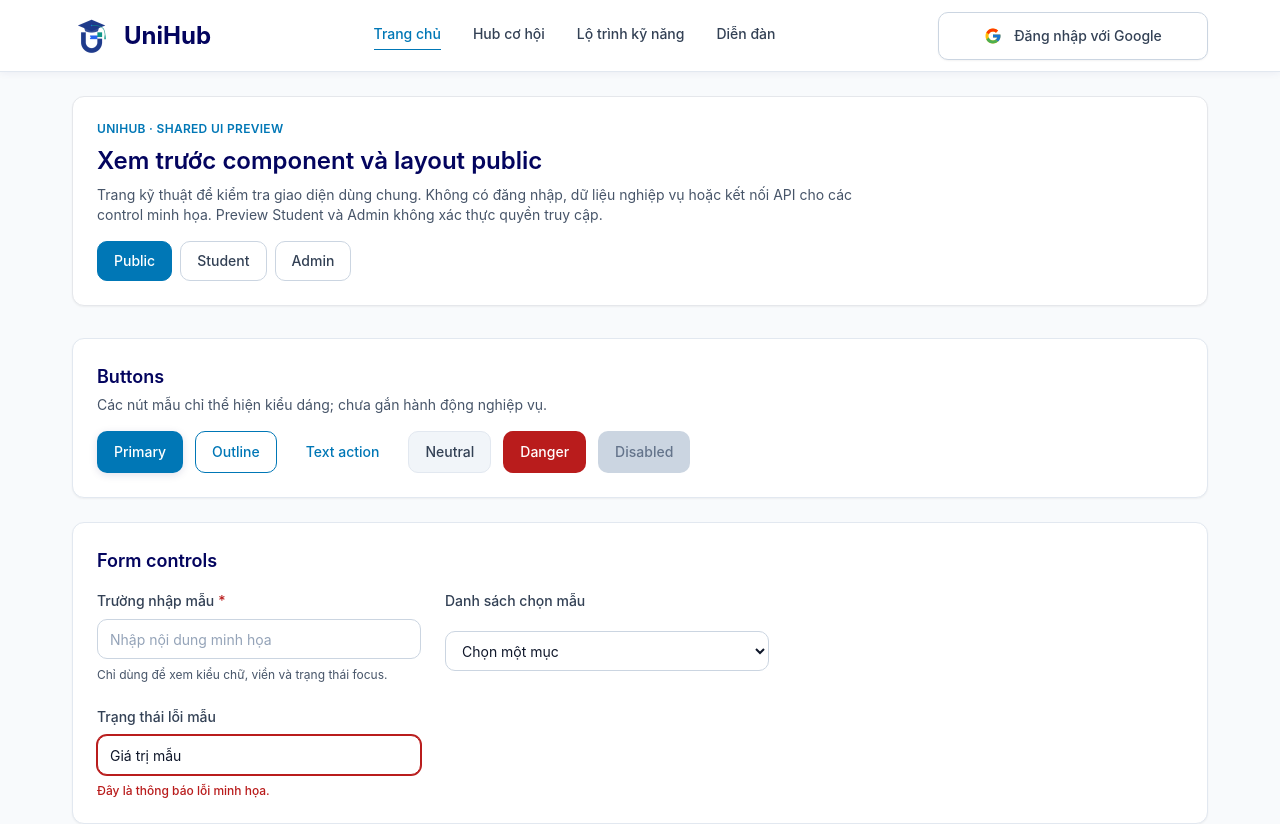
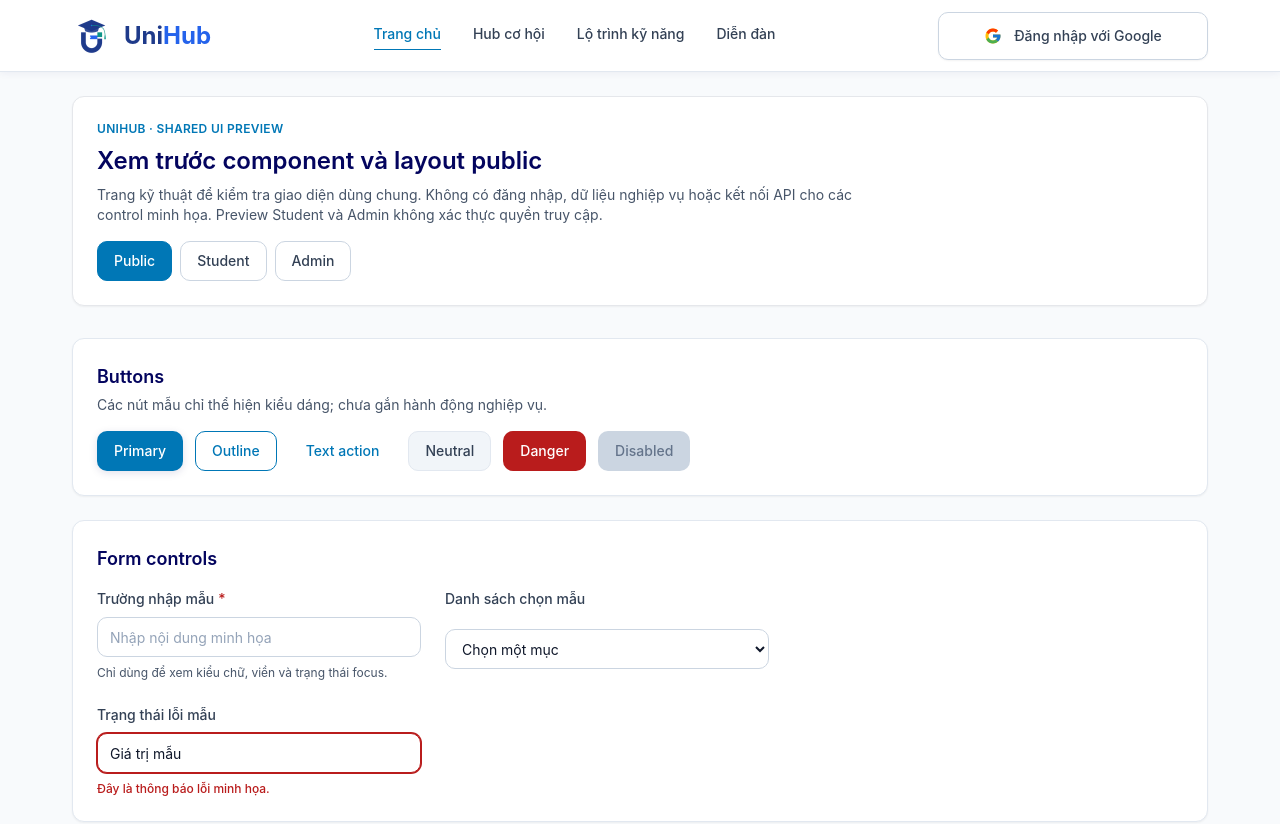
Before and after one commit to KhanhHuyen444/UniHub, a React (Vite) app in the folder frontend/: page /_dev/ui in a window 1280 px wide. Shown: the top 824 px of the page. Built offline with nearby package versions, Linux system fonts and the light colour scheme; a web font is replaced by a local one.

Commit message:
fix(shared-ui): align preview controls with Figma

```diff
--- a/frontend/src/components/ui/Button.tsx
+++ b/frontend/src/components/ui/Button.tsx
@@ -7,8 +7,11 @@ export type ButtonVariant =
   | 'neutral'
   | 'danger';
 
+export type ButtonSize = 'default' | 'icon';
+
 export interface ButtonProps extends ButtonHTMLAttributes<HTMLButtonElement> {
   variant?: ButtonVariant;
+  size?: ButtonSize;
   loading?: boolean;
 }
 
@@ -21,8 +24,14 @@ const variants: Record<ButtonVariant, string> = {
   danger: 'border border-transparent bg-danger text-white hover:brightness-95',
 };
 
+const sizes: Record<ButtonSize, string> = {
+  default: 'h-10 min-h-10 px-4 py-2',
+  icon: 'h-9 min-h-9 w-9 p-0',
+};
+
 export function Button({
   variant = 'primary',
+  size = 'default',
   loading = false,
   disabled,
   className = '',
@@ -36,7 +45,7 @@ export function Button({
       type={type}
       disabled={disabled || loading}
       aria-busy={loading || undefined}
-      className={`inline-flex min-h-10 items-center justify-center gap-2 rounded-control px-4 py-2.5 text-sm font-medium leading-5 transition-colors focus-visible:outline focus-visible:outline-2 focus-visible:outline-offset-2 focus-visible:outline-brand disabled:cursor-not-allowed disabled:border-transparent disabled:bg-control disabled:text-subtle disabled:shadow-none ${variants[variant]} ${className}`}
+      className={`inline-flex items-center justify-center gap-2 rounded-control text-sm font-medium leading-5 transition-colors focus-visible:outline focus-visible:outline-2 focus-visible:outline-offset-2 focus-visible:outline-brand disabled:cursor-not-allowed disabled:border-transparent disabled:bg-control disabled:text-subtle disabled:shadow-none ${sizes[size]} ${variants[variant]} ${className}`}
     >
       {loading && (
         <span
--- a/frontend/src/layouts/AdminLayout.tsx
+++ b/frontend/src/layouts/AdminLayout.tsx
@@ -36,7 +36,7 @@ export function AdminLayout({
         <div className="flex h-[84px] shrink-0 items-center px-5">
           <Brand area={area} previewNavigation={previewNavigation} />
         </div>
-        <nav aria-label="Điều hướng quản trị" className="px-4">
+        <nav aria-label="Điều hướng quản trị" className="px-4 py-4">
           <ul className="grid gap-1.5">
             {adminNavigation.map((item) => {
               const active = activeKey === item.key;
--- a/frontend/src/layouts/Brand.tsx
+++ b/frontend/src/layouts/Brand.tsx
@@ -15,6 +15,7 @@ export function Brand({ area, previewNavigation }: BrandProps) {
   const target = previewNavigation
     ? previewTarget(area, area === 'admin' ? 'dashboard' : 'home')
     : '/';
+  const wordmarkBase = isAdmin ? 'text-navy' : 'text-[#1E3A8A]';
 
   return (
     <Link
@@ -29,7 +30,10 @@ export function Brand({ area, previewNavigation }: BrandProps) {
         height={isAdmin ? 36 : 40}
         className={isAdmin ? 'h-9 w-9' : 'h-10 w-10'}
       />
-      <span className="text-2xl font-bold leading-8 text-navy">UniHub</span>
+      <span className="text-2xl font-bold leading-8">
+        <span className={wordmarkBase}>Uni</span>
+        <span className="text-[#2563EB]">Hub</span>
+      </span>
     </Link>
   );
 }
--- a/frontend/src/layouts/StudentLayout.tsx
+++ b/frontend/src/layouts/StudentLayout.tsx
@@ -46,11 +46,17 @@ export function StudentLayout({
             <Button
               type="button"
               variant="text"
+              size="icon"
               disabled
               aria-label="Thông báo — chỉ là mẫu thiết kế, chưa có chức năng"
-              className="h-9 min-h-9 w-9 px-2"
             >
-              <img src={notificationIcon} alt="" width={16} height={20} />
+              <img
+                src={notificationIcon}
+                alt=""
+                width={16}
+                height={20}
+                className="h-5 w-4 shrink-0"
+              />
             </Button>
             <div className="hidden text-right xl:block">
               <p className="type-label font-semibold text-ink">
```
Also changed, not shown: 1 other file (tests, documents, lock files or other folders).
